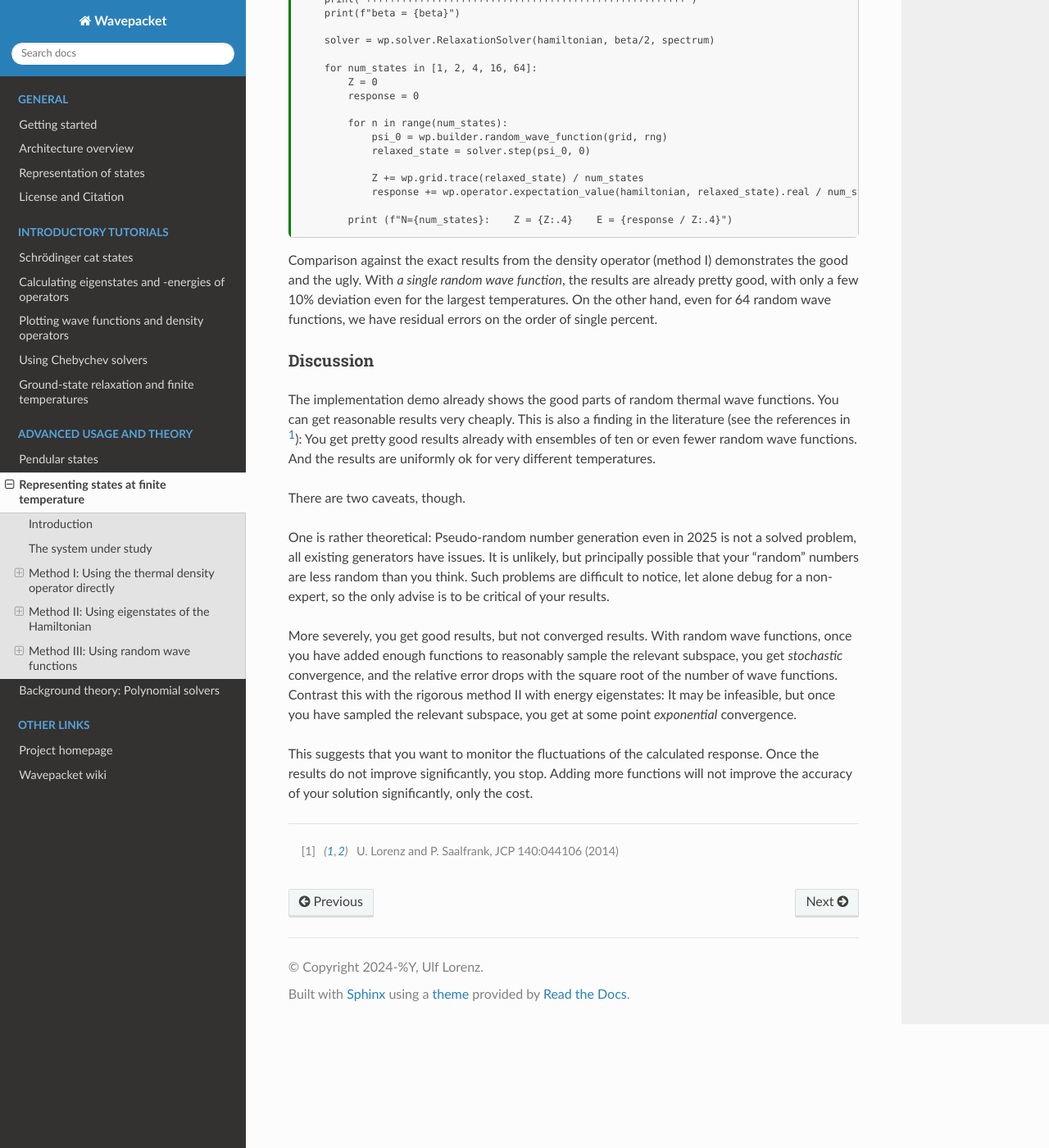
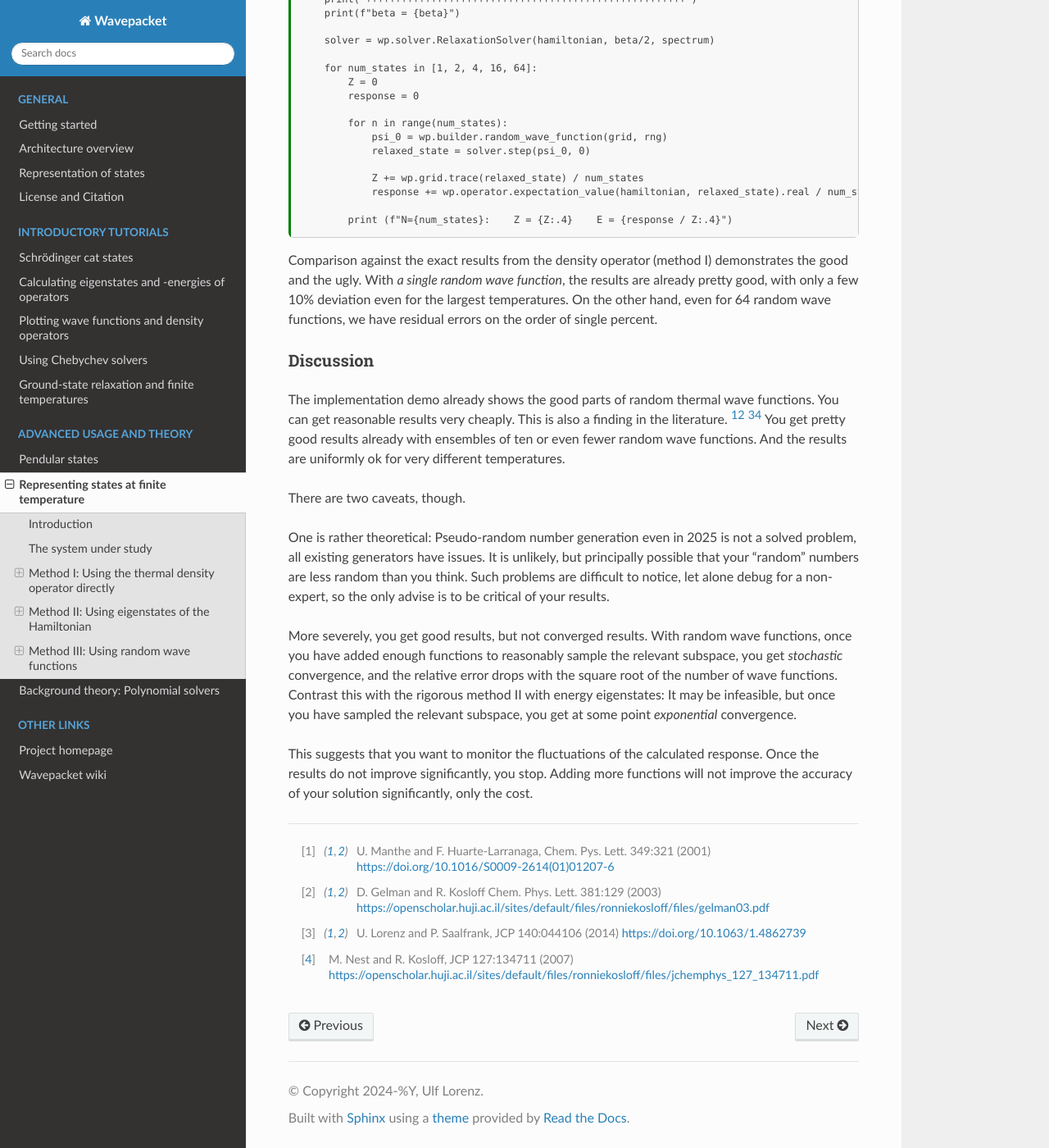
Before and after one commit to ulflor/wavepacket, a Sphinx documentation site: the page built from doc/advanced/thermal_states.md, in a window 1280 px wide and 1400 px high, scrolled down 7347 px. Shown: the whole window at 82% size. Built offline with Sphinx 7.4.7 and the Read the Docs theme 3.1.0, drawn with Linux system fonts in a browser that asks for light colours; formulas are drawn with MathJax 3; pages that are not in the unit, such as notebooks, are missing from menus; some of the changed text lies outside the part shown.

Commit message:
#12 Added references to a few more relevant papers
Most importantly, the original works of Gelman and of Manthe.

```diff
--- a/doc/advanced/thermal_states.md
+++ b/doc/advanced/thermal_states.md
@@ -410,7 +410,7 @@ On the other hand, even for 64 random wave functions, we have residual errors on
 
 The implementation demo already shows the good parts of random thermal wave functions.
 You can get reasonable results very cheaply.
-This is also a finding in the literature (see the references in [^random]):
+This is also a finding in the literature. [^random-orig1][^random-orig2] [^random][^random2]
 You get pretty good results already with ensembles of ten or even fewer random wave functions.
 And the results are uniformly ok for very different temperatures.
 
@@ -434,4 +434,11 @@ Once the results do not improve significantly, you stop.
 Adding more functions will not improve the accuracy of your solution significantly,
 only the cost.
 
+[^random-orig1]: U. Manthe and F. Huarte-Larranaga, Chem. Pys. Lett. 349:321 (2001)
+<https://doi.org/10.1016/S0009-2614(01)01207-6>
+[^random-orig2]: D. Gelman and R. Kosloff Chem. Phys. Lett. 381:129 (2003)
+<https://openscholar.huji.ac.il/sites/default/files/ronniekosloff/files/gelman03.pdf>
 [^random]: U. Lorenz and P. Saalfrank, JCP 140:044106 (2014)
+<https://doi.org/10.1063/1.4862739>
+[^random2]: M. Nest and R. Kosloff, JCP 127:134711 (2007)
+<https://openscholar.huji.ac.il/sites/default/files/ronniekosloff/files/jchemphys_127_134711.pdf>
```
Also changed, not shown: other parts of doc/advanced/thermal_states.md (+1 -1 lines).
